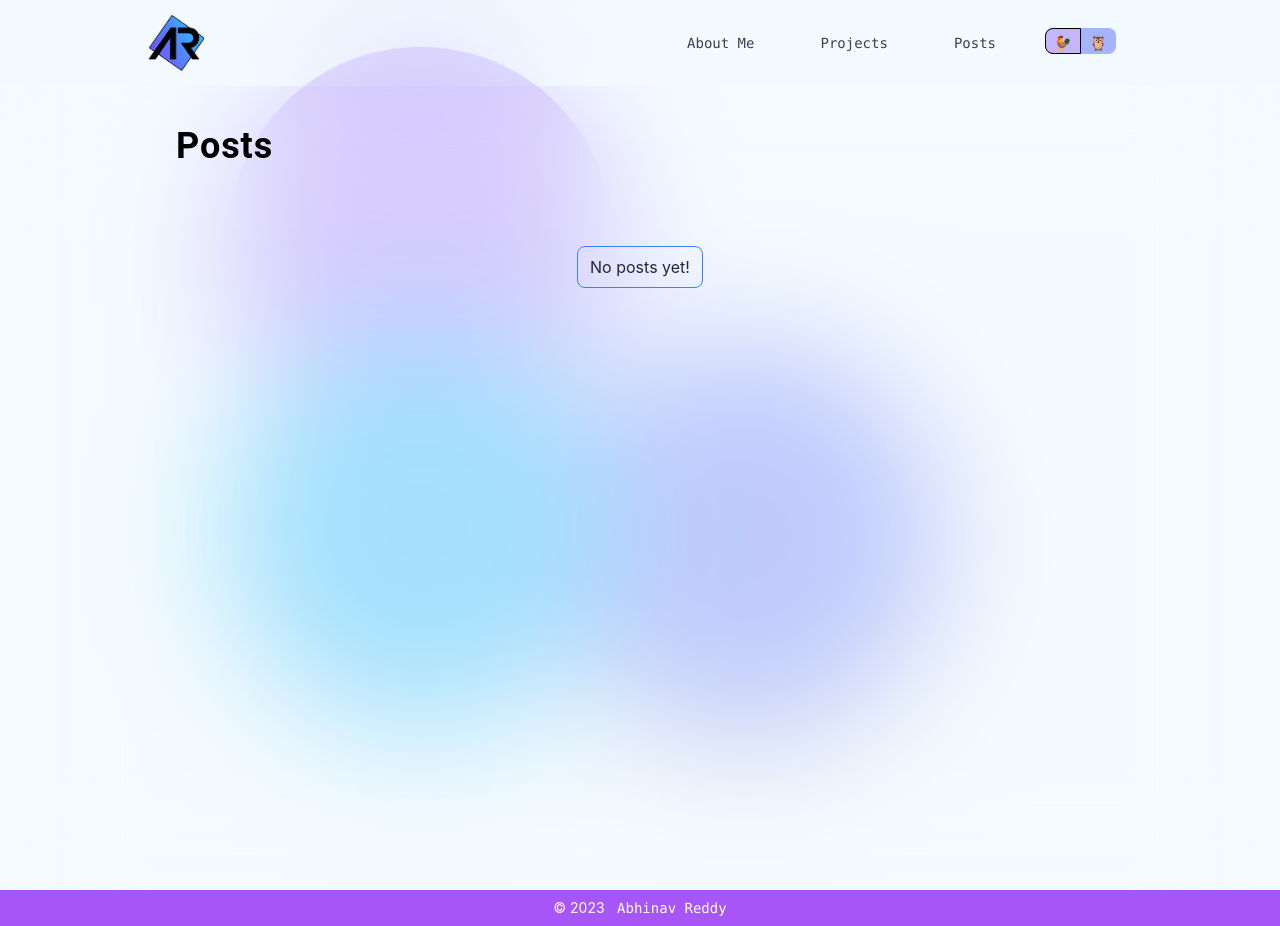
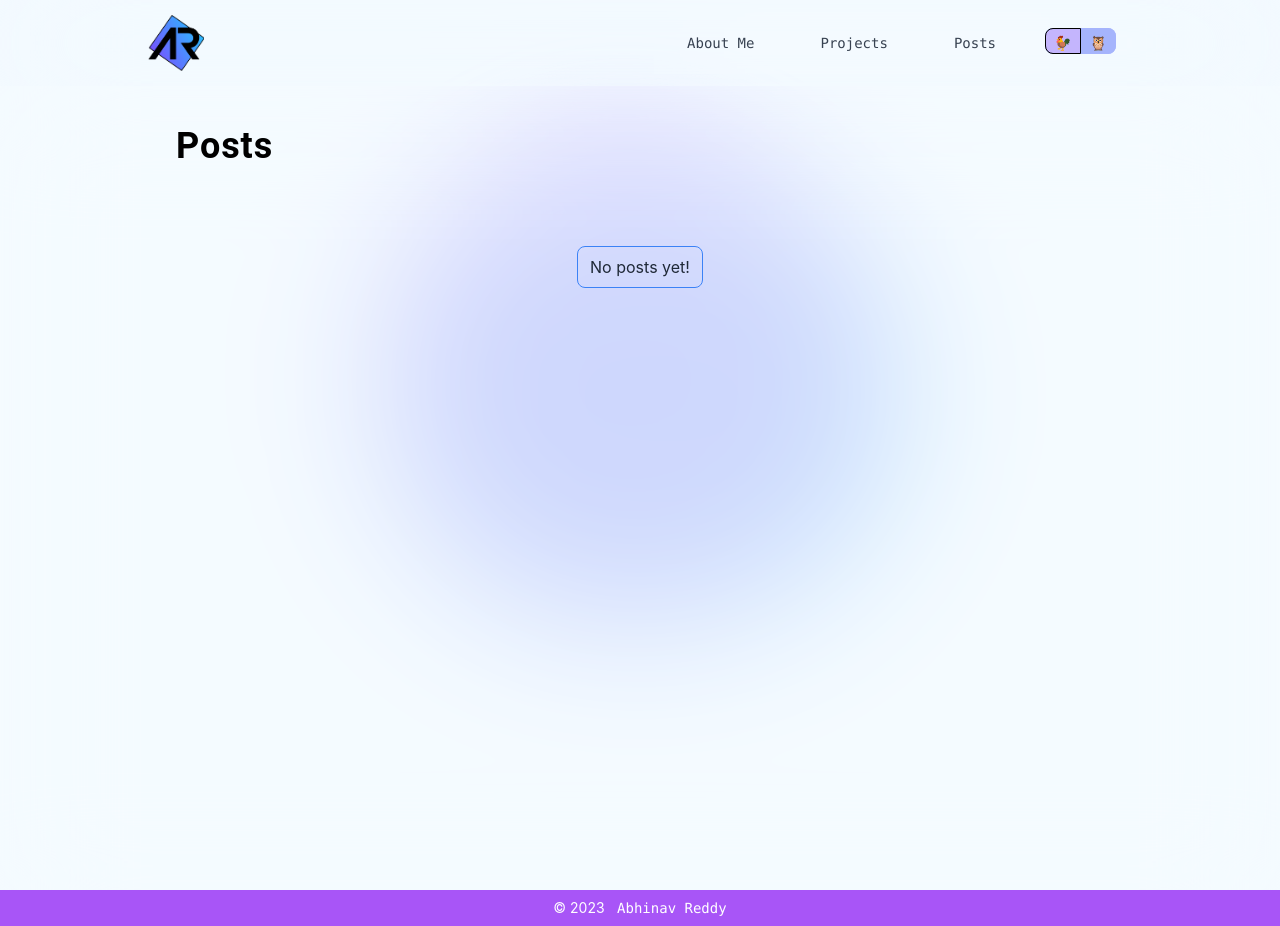
Before and after one commit to AbhinavReddy-Dev/portfolio_v2, an Astro site: page /posts in a window 1280 px wide. Built offline with nearby package versions, Linux system fonts and the light colour scheme; Astro itself is replaced by a stand-in of ours.

Commit message:
updated layout bg

```diff
--- a/src/components/NavigationBar/index.astro
+++ b/src/components/NavigationBar/index.astro
@@ -42,7 +42,7 @@ import NavLink from "./NavLink.astro";
       </button>
 
       <div
-        class="absolute top-[100%] left-0 hidden h-[calc(100vh-72px)] w-full items-center bg-gray-900/80 text-center sm:h-[calc(100vh-80px)] md:relative md:order-1 md:flex md:h-fit md:w-auto md:bg-transparent md:backdrop-blur-none md:dark:bg-transparent"
+        class="absolute top-[100%] left-0 hidden h-[calc(100vh-72px)] w-full items-center bg-sky-50/90 text-center backdrop-blur-3xl dark:bg-gray-900/90 sm:h-[calc(100vh-80px)] md:relative md:order-1 md:flex md:h-fit md:w-auto md:bg-transparent md:backdrop-blur-none md:dark:bg-transparent"
         id="menu">
         <ul
           class="my-auto flex h-full w-full flex-col items-center p-4 py-28 text-sm backdrop-blur-3xl md:mt-0 md:h-fit md:flex-row md:items-start md:space-x-8 md:border-0 md:py-4 md:text-sm md:font-medium">
--- a/src/components/ProjectCard.astro
+++ b/src/components/ProjectCard.astro
@@ -32,7 +32,7 @@ const { name, image, description, technologies, url, github, date } = content;
   plugins: [require('@tailwindcss/line-clamp')]
 -->
 <article
-  class="mb-16 overflow-hidden rounded-lg bg-gradient-to-tr from-lime-400 via-indigo-400 to-pink-400 bg-[length:200%_200%] p-0.5 shadow-lg hover:shadow-sm dark:shadow-gray-700/25">
+  class="mb-16 overflow-hidden rounded-lg bg-gradient-to-tr from-lime-400 via-indigo-400 to-pink-400 bg-[length:200%_200%] p-0.5 shadow-lg transition-all hover:scale-105 hover:shadow-sm dark:shadow-gray-700/25">
   <a href={url} target="_blank" class="">
     {
       image === "" ? (
--- a/src/layouts/page.astro
+++ b/src/layouts/page.astro
@@ -25,14 +25,15 @@ const { content } = Astro.props;
   <body
     class="relative transform-none overflow-auto bg-gradient-to-bl from-sky-50 via-sky-50 to-sky-50 dark:from-gray-900 dark:via-gray-900 dark:to-gray-900">
     <div
-      class="fixed top-0 left-0 h-96 w-96 rotate-45 animate-menu-bg-motion rounded-full bg-violet-300 shadow-2xl shadow-violet-300 dark:bg-violet-800 dark:opacity-50 dark:shadow-violet-800 md:top-10 md:left-16 lg:left-[10%] xl:left-[20%]">
+      class="animate-menu-bg--motion-3 fixed top-[25%] right-[30%] h-96 w-[30rem] rotate--90 rounded-full bg-sky-300 opacity-60 shadow-2xl shadow-sky-300 blur-2xl dark:bg-sky-600 dark:opacity-50 dark:shadow-sky-700">
     </div>
     <div
-      class="shadow-indigo-300dark:opacity-50 fixed top-[40%] right-0 h-96 w-96 rotate-45 animate-menu-bg-motion-2 rounded-full bg-indigo-300 shadow-2xl dark:bg-indigo-800 dark:shadow-indigo-800 md:right-28 lg:right-[15%] xl:right-[20%]">
+      class="animate-menu-bg--motion fixed bottom-[25%] left-[30%] h-[30rem] w-[30rem] rotate--90 rounded-full bg-violet-300 opacity-60 shadow-2xl shadow-violet-300 blur-2xl dark:bg-violet-800 dark:opacity-50 dark:shadow-violet-800">
     </div>
-    <div
-      class="fixed bottom-[10%] left-0 h-96 w-96 rotate-45 animate-menu-bg-motion-3 rounded-full bg-sky-300 shadow-2xl shadow-sky-300 dark:bg-sky-700 dark:opacity-50 dark:shadow-sky-700 md:left-28 lg:left-[21%] xl:left-[15%]">
-    </div>
+    <!-- <div
+      class="animate-menu-bg--motion-2 fixed top-[27%] right-0 h-[30rem] w-96 rotate--90 rounded-full bg-indigo-300 shadow-2xl shadow-indigo-300 dark:bg-indigo-800 dark:opacity-50 dark:shadow-indigo-800 md:right-28 lg:right-[15%] xl:right-[30%]">
+    </div> -->
+
     <NavigationBar />
     <div class="bg-white/30 backdrop-blur-3xl dark:bg-black/20">
       <slot />
```
